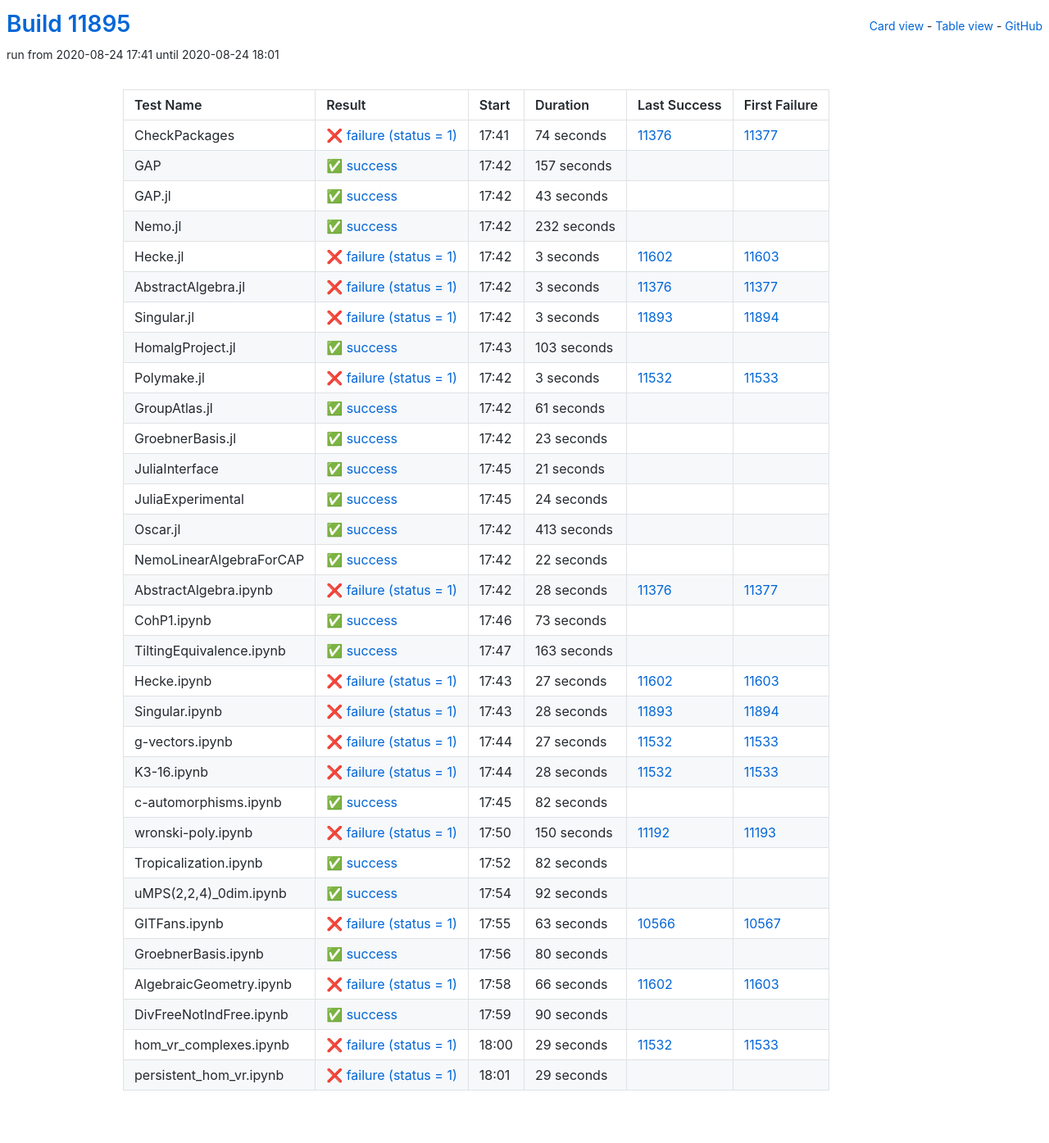
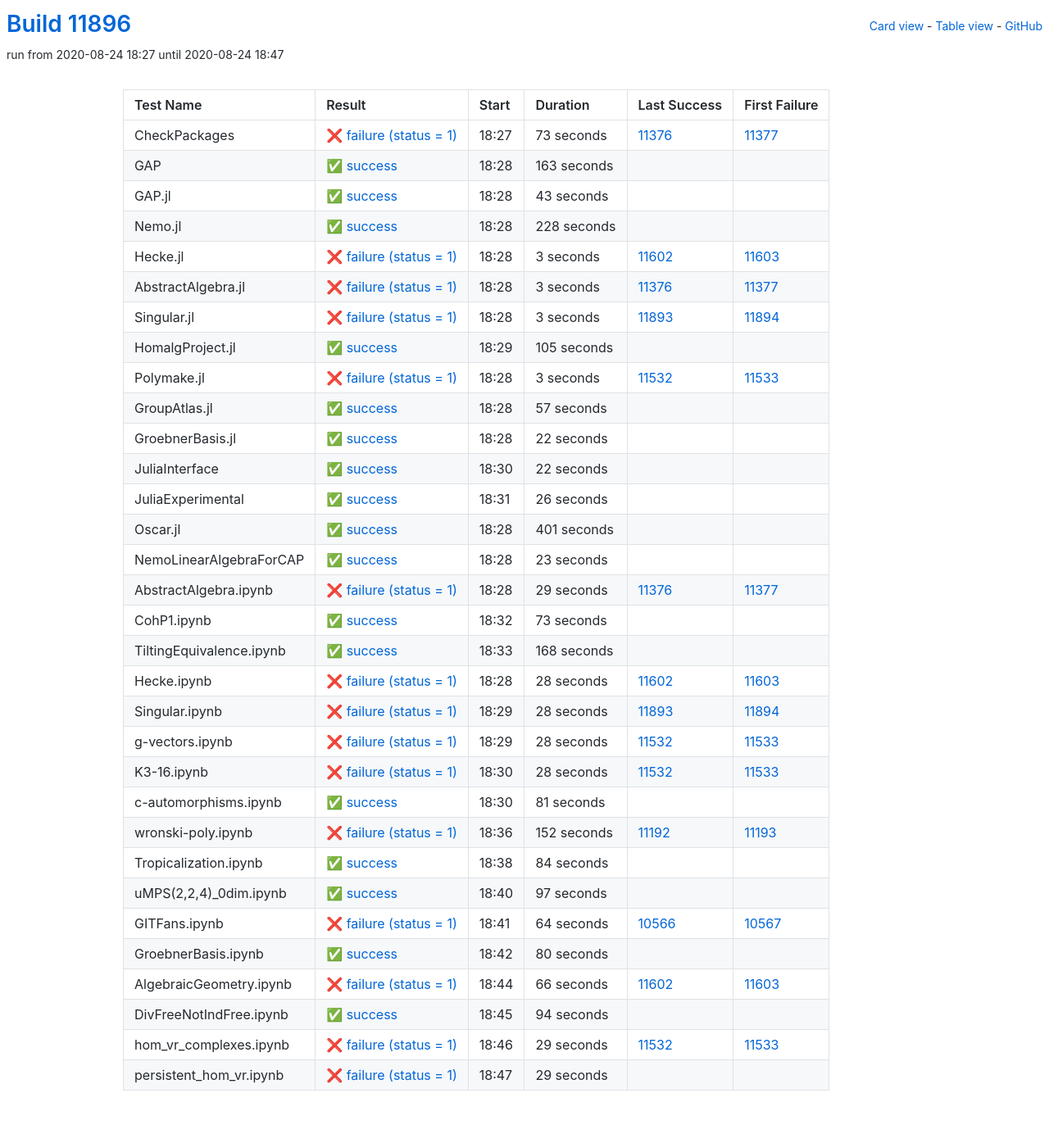
Before and after one commit to oscar-system/oscar-ci-status, a Jekyll site: the page built from table.html, in a window 1280 px wide. Shown: the whole page at 82% size. Built offline with Jekyll 4.4.1, drawn with Linux system fonts in a browser that asks for light colours.

Commit message:
Build #11896

```diff
--- a/_data/ci.yml
+++ b/_data/ci.yml
@@ -1,6 +1,6 @@
 ---
-build: 11895
-build_url: https://oscarci.mathematik.uni-kl.de/job/oscar/11895/
+build: 11896
+build_url: https://oscarci.mathematik.uni-kl.de/job/oscar/11896/
 job: oscar
 organization: oscar-system
 repo: oscar-ci-status
@@ -8,32 +8,32 @@
 tests:
 - name: CheckPackages
   id: checkpackages
-  log: https://oscarci.mathematik.uni-kl.de/job/oscar/11895/artifact/logs/build-11895/CheckPackages.log
-  start: 2020-08-24 17:41
+  log: https://oscarci.mathematik.uni-kl.de/job/oscar/11896/artifact/logs/build-11896/CheckPackages.log
+  start: 2020-08-24 18:27
   success: false
   exitcode: 1
   status: failure
-  duration: 74
+  duration: 73
   last_success: 11376
   last_success_url: https://oscarci.mathematik.uni-kl.de/job/oscar/11376/
   first_failure: 11377
   first_failure_url: https://oscarci.mathematik.uni-kl.de/job/oscar/11377/
 - name: GAP
   id: gap
-  log: https://oscarci.mathematik.uni-kl.de/job/oscar/11895/artifact/logs/build-11895/GAP.log
-  start: 2020-08-24 17:42
+  log: https://oscarci.mathematik.uni-kl.de/job/oscar/11896/artifact/logs/build-11896/GAP.log
+  start: 2020-08-24 18:28
   success: true
   exitcode: 0
   status: success
-  duration: 157
+  duration: 163
   last_success: false
   last_success_url:
   first_failure: false
   first_failure_url:
 - name: GAP.jl
   id: gap-jl
-  log: https://oscarci.mathematik.uni-kl.de/job/oscar/11895/artifact/logs/build-11895/GAP.jl.log
-  start: 2020-08-24 17:42
+  log: https://oscarci.mathematik.uni-kl.de/job/oscar/11896/artifact/logs/build-11896/GAP.jl.log
+  start: 2020-08-24 18:28
   success: true
   exitcode: 0
   status: success
@@ -44,20 +44,20 @@
   first_failure_url:
 - name: Nemo.jl
   id: nemo-jl
-  log: https://oscarci.mathematik.uni-kl.de/job/oscar/11895/artifact/logs/build-11895/Nemo.jl.log
-  start: 2020-08-24 17:42
+  log: https://oscarci.mathematik.uni-kl.de/job/oscar/11896/artifact/logs/build-11896/Nemo.jl.log
+  start: 2020-08-24 18:28
   success: true
   exitcode: 0
   status: success
-  duration: 232
+  duration: 228
   last_success: false
   last_success_url:
   first_failure: false
   first_failure_url:
 - name: Hecke.jl
   id: hecke-jl
-  log: https://oscarci.mathematik.uni-kl.de/job/oscar/11895/artifact/logs/build-11895/Hecke.jl.log
-  start: 2020-08-24 17:42
+  log: https://oscarci.mathematik.uni-kl.de/job/oscar/11896/artifact/logs/build-11896/Hecke.jl.log
+  start: 2020-08-24 18:28
   success: false
   exitcode: 1
   status: failure
@@ -68,8 +68,8 @@
   first_failure_url: https://oscarci.mathematik.uni-kl.de/job/oscar/11603/
 - name: AbstractAlgebra.jl
   id: abstractalgebra-jl
-  log: https://oscarci.mathematik.uni-kl.de/job/oscar/11895/artifact/logs/build-11895/AbstractAlgebra.jl.log
-  start: 2020-08-24 17:42
+  log: https://oscarci.mathematik.uni-kl.de/job/oscar/11896/artifact/logs/build-11896/AbstractAlgebra.jl.log
+  start: 2020-08-24 18:28
   success: false
   exitcode: 1
   status: failure
@@ -80,8 +80,8 @@
   first_failure_url: https://oscarci.mathematik.uni-kl.de/job/oscar/11377/
 - name: Singular.jl
   id: singular-jl
-  log: https://oscarci.mathematik.uni-kl.de/job/oscar/11895/artifact/logs/build-11895/Singular.jl.log
-  start: 2020-08-24 17:42
+  log: https://oscarci.mathematik.uni-kl.de/job/oscar/11896/artifact/logs/build-11896/Singular.jl.log
+  start: 2020-08-24 18:28
   success: false
   exitcode: 1
   status: failure
@@ -92,20 +92,20 @@
   first_failure_url: https://oscarci.mathematik.uni-kl.de/job/oscar/11894/
 - name: HomalgProject.jl
   id: homalgproject-jl
-  log: https://oscarci.mathematik.uni-kl.de/job/oscar/11895/artifact/logs/build-11895/HomalgProject.jl.log
-  start: 2020-08-24 17:43
+  log: https://oscarci.mathematik.uni-kl.de/job/oscar/11896/artifact/logs/build-11896/HomalgProject.jl.log
+  start: 2020-08-24 18:29
   success: true
   exitcode: 0
   status: success
-  duration: 103
+  duration: 105
   last_success: false
   last_success_url:
   first_failure: false
   first_failure_url:
 - name: Polymake.jl
   id: polymake-jl
-  log: https://oscarci.mathematik.uni-kl.de/job/oscar/11895/artifact/logs/build-11895/Polymake.jl.log
-  start: 2020-08-24 17:42
+  log: https://oscarci.mathematik.uni-kl.de/job/oscar/11896/artifact/logs/build-11896/Polymake.jl.log
+  start: 2020-08-24 18:28
   success: false
   exitcode: 1
   status: failure
@@ -116,20 +116,68 @@
   first_failure_url: https://oscarci.mathematik.uni-kl.de/job/oscar/11533/
 - name: GroupAtlas.jl
   id: groupatlas-jl
-  log: https://oscarci.mathematik.uni-kl.de/job/oscar/11895/artifact/logs/build-11895/GroupAtlas.jl.log
-  start: 2020-08-24 17:42
+  log: https://oscarci.mathematik.uni-kl.de/job/oscar/11896/artifact/logs/build-11896/GroupAtlas.jl.log
+  start: 2020-08-24 18:28
   success: true
   exitcode: 0
   status: success
-  duration: 61
+  duration: 57
   last_success: false
   last_success_url:
   first_failure: false
   first_failure_url:
 - name: GroebnerBasis.jl
   id: groebnerbasis-jl
-  log: https://oscarci.mathematik.uni-kl.de/job/oscar/11895/artifact/logs/build-11895/GroebnerBasis.jl.log
-  start: 2020-08-24 17:42
+  log: https://oscarci.mathematik.uni-kl.de/job/oscar/11896/artifact/logs/build-11896/GroebnerBasis.jl.log
+  start: 2020-08-24 18:28
+  success: true
+  exitcode: 0
+  status: success
+  duration: 22
+  last_success: false
+  last_success_url:
+  first_failure: false
+  first_failure_url:
+- name: JuliaInterface
+  id: juliainterface
+  log: https://oscarci.mathematik.uni-kl.de/job/oscar/11896/artifact/logs/build-11896/JuliaInterface.log
+  start: 2020-08-24 18:30
+  success: true
+  exitcode: 0
+  status: success
+  duration: 22
+  last_success: false
+  last_success_url:
+  first_failure: false
+  first_failure_url:
+- name: JuliaExperimental
+  id: juliaexperimental
+  log: https://oscarci.mathematik.uni-kl.de/job/oscar/11896/artifact/logs/build-11896/JuliaExperimental.log
+  start: 2020-08-24 18:31
+  success: true
+  exitcode: 0
+  status: success
+  duration: 26
+  last_success: false
+  last_success_url:
+  first_failure: false
+  first_failure_url:
+- name: Oscar.jl
+  id: oscar-jl
+  log: https://oscarci.mathematik.uni-kl.de/job/oscar/11896/artifact/logs/build-11896/Oscar.jl.log
+  start: 2020-08-24 18:28
+  success: true
+  exitcode: 0
+  status: success
+  duration: 401
+  last_success: false
+  last_success_url:
+  first_failure: false
+  first_failure_url:
+- name: NemoLinearAlgebraForCAP
+  id: nemolinearalgebraforcap
+  log: https://oscarci.mathematik.uni-kl.de/job/oscar/11896/artifact/logs/build-11896/NemoLinearAlgebraForCAP.log
+  start: 2020-08-24 18:28
   success: true
   exitcode: 0
   status: success
@@ -138,70 +186,22 @@
   last_success_url:
   first_failure: false
   first_failure_url:
-- name: JuliaInterface
-  id: juliainterface
-  log: https://oscarci.mathematik.uni-kl.de/job/oscar/11895/artifact/logs/build-11895/JuliaInterface.log
-  start: 2020-08-24 17:45
-  success: true
-  exitcode: 0
-  status: success
-  duration: 21
-  last_success: false
-  last_success_url:
-  first_failure: false
-  first_failure_url:
-- name: JuliaExperimental
-  id: juliaexperimental
-  log: https://oscarci.mathematik.uni-kl.de/job/oscar/11895/artifact/logs/build-11895/JuliaExperimental.log
-  start: 2020-08-24 17:45
-  success: true
-  exitcode: 0
-  status: success
-  duration: 24
-  last_success: false
-  last_success_url:
-  first_failure: false
-  first_failure_url:
-- name: Oscar.jl
-  id: oscar-jl
-  log: https://oscarci.mathematik.uni-kl.de/job/oscar/11895/artifact/logs/build-11895/Oscar.jl.log
-  start: 2020-08-24 17:42
-  success: true
-  exitcode: 0
-  status: success
-  duration: 413
-  last_success: false
-  last_success_url:
-  first_failure: false
-  first_failure_url:
-- name: NemoLinearAlgebraForCAP
-  id: nemolinearalgebraforcap
-  log: https://oscarci.mathematik.uni-kl.de/job/oscar/11895/artifact/logs/build-11895/NemoLinearAlgebraForCAP.log
-  start: 2020-08-24 17:42
-  success: true
-  exitcode: 0
-  status: success
-  duration: 22
-  last_success: false
-  last_success_url:
-  first_failure: false
-  first_failure_url:
 - name: AbstractAlgebra.ipynb
   id: abstractalgebra-ipynb
-  log: https://oscarci.mathematik.uni-kl.de/job/oscar/11895/artifact/logs/build-11895/AbstractAlgebra.ipynb.log
-  start: 2020-08-24 17:42
+  log: https://oscarci.mathematik.uni-kl.de/job/oscar/11896/artifact/logs/build-11896/AbstractAlgebra.ipynb.log
+  start: 2020-08-24 18:28
   success: false
   exitcode: 1
   status: failure
-  duration: 28
+  duration: 29
   last_success: 11376
   last_success_url: https://oscarci.mathematik.uni-kl.de/job/oscar/11376/
   first_failure: 11377
   first_failure_url: https://oscarci.mathematik.uni-kl.de/job/oscar/11377/
 - name: CohP1.ipynb
   id: cohp1-ipynb
-  log: https://oscarci.mathematik.uni-kl.de/job/oscar/11895/artifact/logs/build-11895/CohP1.ipynb.log
-  start: 2020-08-24 17:46
+  log: https://oscarci.mathematik.uni-kl.de/job/oscar/11896/artifact/logs/build-11896/CohP1.ipynb.log
+  start: 2020-08-24 18:32
   success: true
   exitcode: 0
   status: success
@@ -212,32 +212,32 @@
   first_failure_url:
 - name: TiltingEquivalence.ipynb
   id: tiltingequivalence-ipynb
-  log: https://oscarci.mathematik.uni-kl.de/job/oscar/11895/artifact/logs/build-11895/TiltingEquivalence.ipynb.log
-  start: 2020-08-24 17:47
+  log: https://oscarci.mathematik.uni-kl.de/job/oscar/11896/artifact/logs/build-11896/TiltingEquivalence.ipynb.log
+  start: 2020-08-24 18:33
   success: true
   exitcode: 0
   status: success
-  duration: 163
+  duration: 168
   last_success: false
   last_success_url:
   first_failure: false
   first_failure_url:
 - name: Hecke.ipynb
   id: hecke-ipynb
-  log: https://oscarci.mathematik.uni-kl.de/job/oscar/11895/artifact/logs/build-11895/Hecke.ipynb.log
-  start: 2020-08-24 17:43
+  log: https://oscarci.mathematik.uni-kl.de/job/oscar/11896/artifact/logs/build-11896/Hecke.ipynb.log
+  start: 2020-08-24 18:28
   success: false
   exitcode: 1
   status: failure
-  duration: 27
+  duration: 28
   last_success: 11602
   last_success_url: https://oscarci.mathematik.uni-kl.de/job/oscar/11602/
   first_failure: 11603
   first_failure_url: https://oscarci.mathematik.uni-kl.de/job/oscar/11603/
 - name: Singular.ipynb
   id: singular-ipynb
-  log: https://oscarci.mathematik.uni-kl.de/job/oscar/11895/artifact/logs/build-11895/Singular.ipynb.log
-  start: 2020-08-24 17:43
+  log: https://oscarci.mathematik.uni-kl.de/job/oscar/11896/artifact/logs/build-11896/Singular.ipynb.log
+  start: 2020-08-24 18:29
   success: false
   exitcode: 1
   status: failure
@@ -248,20 +248,20 @@
   first_failure_url: https://oscarci.mathematik.uni-kl.de/job/oscar/11894/
 - name: g-vectors.ipynb
   id: g-vectors-ipynb
-  log: https://oscarci.mathematik.uni-kl.de/job/oscar/11895/artifact/logs/build-11895/g-vectors.ipynb.log
-  start: 2020-08-24 17:44
+  log: https://oscarci.mathematik.uni-kl.de/job/oscar/11896/artifact/logs/build-11896/g-vectors.ipynb.log
+  start: 2020-08-24 18:29
   success: false
   exitcode: 1
   status: failure
-  duration: 27
+  duration: 28
   last_success: 11532
   last_success_url: https://oscarci.mathematik.uni-kl.de/job/oscar/11532/
   first_failure: 11533
   first_failure_url: https://oscarci.mathematik.uni-kl.de/job/oscar/11533/
 - name: K3-16.ipynb
   id: k3-16-ipynb
-  log: https://oscarci.mathematik.uni-kl.de/job/oscar/11895/artifact/logs/build-11895/K3-16.ipynb.log
-  start: 2020-08-24 17:44
+  log: https://oscarci.mathematik.uni-kl.de/job/oscar/11896/artifact/logs/build-11896/K3-16.ipynb.log
+  start: 2020-08-24 18:30
   success: false
   exitcode: 1
   status: failure
@@ -272,68 +272,68 @@
   first_failure_url: https://oscarci.mathematik.uni-kl.de/job/oscar/11533/
 - name: c-automorphisms.ipynb
   id: c-automorphisms-ipynb
-  log: https://oscarci.mathematik.uni-kl.de/job/oscar/11895/artifact/logs/build-11895/c-automorphisms.ipynb.log
-  start: 2020-08-24 17:45
+  log: https://oscarci.mathematik.uni-kl.de/job/oscar/11896/artifact/logs/build-11896/c-automorphisms.ipynb.log
+  start: 2020-08-24 18:30
   success: true
   exitcode: 0
   status: success
-  duration: 82
+  duration: 81
   last_success: false
   last_success_url:
   first_failure: false
   first_failure_url:
 - name: wronski-poly.ipynb
   id: wronski-poly-ipynb
-  log: https://oscarci.mathematik.uni-kl.de/job/oscar/11895/artifact/logs/build-11895/wronski-poly.ipynb.log
-  start: 2020-08-24 17:50
+  log: https://oscarci.mathematik.uni-kl.de/job/oscar/11896/artifact/logs/build-11896/wronski-poly.ipynb.log
+  start: 2020-08-24 18:36
   success: false
   exitcode: 1
   status: failure
-  duration: 150
+  duration: 152
   last_success: 11192
   last_success_url: https://oscarci.mathematik.uni-kl.de/job/oscar/11192/
   first_failure: 11193
   first_failure_url: https://oscarci.mathematik.uni-kl.de/job/oscar/11193/
 - name: Tropicalization.ipynb
   id: tropicalization-ipynb
-  log: https://oscarci.mathematik.uni-kl.de/job/oscar/11895/artifact/logs/build-11895/Tropicalization.ipynb.log
-  start: 2020-08-24 17:52
+  log: https://oscarci.mathematik.uni-kl.de/job/oscar/11896/artifact/logs/build-11896/Tropicalization.ipynb.log
+  start: 2020-08-24 18:38
   success: true
   exitcode: 0
   status: success
-  duration: 82
+  duration: 84
   last_success: false
   last_success_url:
   first_failure: false
   first_failure_url:
 - name: uMPS(2,2,4)_0dim.ipynb
   id: umps-2-2-4-0dim-ipynb
-  log: https://oscarci.mathematik.uni-kl.de/job/oscar/11895/artifact/logs/build-11895/uMPS-2-2-4-_0dim.ipynb.log
-  start: 2020-08-24 17:54
+  log: https://oscarci.mathematik.uni-kl.de/job/oscar/11896/artifact/logs/build-11896/uMPS-2-2-4-_0dim.ipynb.log
+  start: 2020-08-24 18:40
   success: true
   exitcode: 0
   status: success
-  duration: 92
+  duration: 97
   last_success: false
   last_success_url:
   first_failure: false
   first_failure_url:
 - name: GITFans.ipynb
   id: gitfans-ipynb
-  log: https://oscarci.mathematik.uni-kl.de/job/oscar/11895/artifact/logs/build-11895/GITFans.ipynb.log
-  start: 2020-08-24 17:55
+  log: https://oscarci.mathematik.uni-kl.de/job/oscar/11896/artifact/logs/build-11896/GITFans.ipynb.log
+  start: 2020-08-24 18:41
   success: false
   exitcode: 1
   status: failure
-  duration: 63
+  duration: 64
   last_success: 10566
   last_success_url: https://oscarci.mathematik.uni-kl.de/job/oscar/10566/
   first_failure: 10567
   first_failure_url: https://oscarci.mathematik.uni-kl.de/job/oscar/10567/
 - name: GroebnerBasis.ipynb
   id: groebnerbasis-ipynb
-  log: https://oscarci.mathematik.uni-kl.de/job/oscar/11895/artifact/logs/build-11895/GroebnerBasis.ipynb.log
-  start: 2020-08-24 17:56
+  log: https://oscarci.mathematik.uni-kl.de/job/oscar/11896/artifact/logs/build-11896/GroebnerBasis.ipynb.log
+  start: 2020-08-24 18:42
   success: true
   exitcode: 0
   status: success
@@ -344,8 +344,8 @@
   first_failure_url:
 - name: AlgebraicGeometry.ipynb
   id: algebraicgeometry-ipynb
-  log: https://oscarci.mathematik.uni-kl.de/job/oscar/11895/artifact/logs/build-11895/AlgebraicGeometry.ipynb.log
-  start: 2020-08-24 17:58
+  log: https://oscarci.mathematik.uni-kl.de/job/oscar/11896/artifact/logs/build-11896/AlgebraicGeometry.ipynb.log
+  start: 2020-08-24 18:44
   success: false
   exitcode: 1
   status: failure
@@ -356,20 +356,20 @@
   first_failure_url: https://oscarci.mathematik.uni-kl.de/job/oscar/11603/
 - name: DivFreeNotIndFree.ipynb
   id: divfreenotindfree-ipynb
-  log: https://oscarci.mathematik.uni-kl.de/job/oscar/11895/artifact/logs/build-11895/DivFreeNotIndFree.ipynb.log
-  start: 2020-08-24 17:59
+  log: https://oscarci.mathematik.uni-kl.de/job/oscar/11896/artifact/logs/build-11896/DivFreeNotIndFree.ipynb.log
+  start: 2020-08-24 18:45
   success: true
   exitcode: 0
   status: success
-  duration: 90
+  duration: 94
   last_success: false
   last_success_url:
   first_failure: false
   first_failure_url:
 - name: hom_vr_complexes.ipynb
   id: hom-vr-complexes-ipynb
-  log: https://oscarci.mathematik.uni-kl.de/job/oscar/11895/artifact/logs/build-11895/hom_vr_complexes.ipynb.log
-  start: 2020-08-24 18:00
+  log: https://oscarci.mathematik.uni-kl.de/job/oscar/11896/artifact/logs/build-11896/hom_vr_complexes.ipynb.log
+  start: 2020-08-24 18:46
   success: false
   exitcode: 1
   status: failure
@@ -380,8 +380,8 @@
   first_failure_url: https://oscarci.mathematik.uni-kl.de/job/oscar/11533/
 - name: persistent_hom_vr.ipynb
   id: persistent-hom-vr-ipynb
-  log: https://oscarci.mathematik.uni-kl.de/job/oscar/11895/artifact/logs/build-11895/persistent_hom_vr.ipynb.log
-  start: 2020-08-24 18:01
+  log: https://oscarci.mathematik.uni-kl.de/job/oscar/11896/artifact/logs/build-11896/persistent_hom_vr.ipynb.log
+  start: 2020-08-24 18:47
   success: false
   exitcode: 1
   status: failure
```
Also changed, not shown: README.md.
